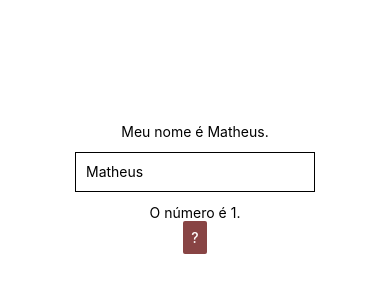
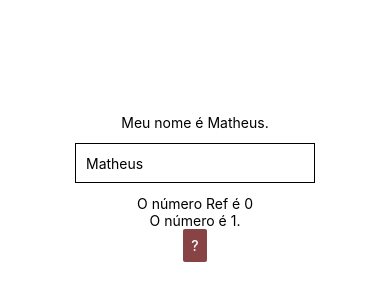
Before and after one commit to MatheusSouza06/ReactHooks, a React Native app: screen / in a window 390 px wide. Shown: the part 234-534 px from the top of the page. Built offline with nearby package versions, Linux system fonts and the light colour scheme.

Commit message:
Estudando useRef

```diff
--- a/App.tsx
+++ b/App.tsx
@@ -12,8 +12,12 @@ export default function App() {
     setNumber((prevNumber) => prevNumber + 1)
   }
 
+  const numberRef = useRef(0)
+
   useEffect(() => {
     console.log("Roda a cada renderização.")
+    //setNumber((prevNumber) => prevNumber + 1)
+    numberRef.current = Math.random()
   })
 
   useEffect(() => {
@@ -23,6 +27,8 @@ export default function App() {
   useEffect(() => {
     console.log("Só executa uma vez.")
   },[])
+
+  console.log(numberRef)
 
   return (
     <View style={styles.container}>
@@ -34,6 +40,7 @@ export default function App() {
         style={styles.input}
       />
 
+      <Text>O número Ref é {numberRef.current}</Text>
       <Text>O número é {number}.</Text>
       <Button
         onPress={changeNumber}
```
